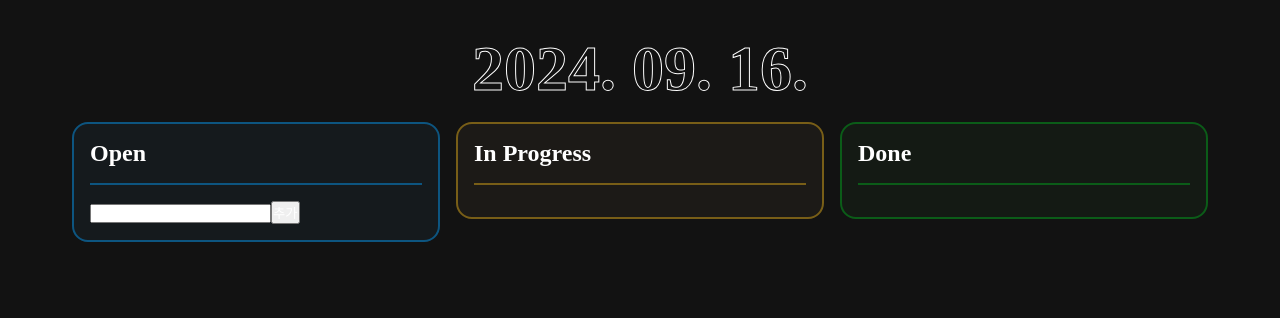
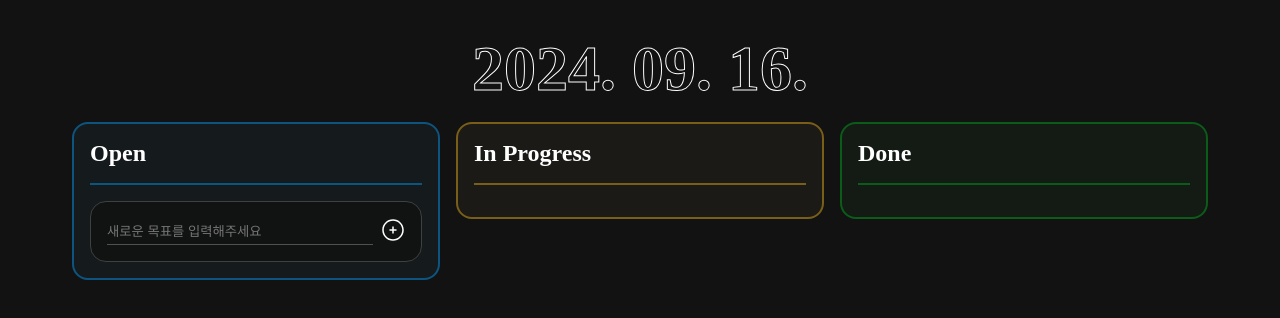
Before and after one commit to psst54/react-todo-20th, a React (Create React App) app: page / in a window 1280 px wide. Shown: the top 318 px of the page. Built offline with nearby package versions, Linux system fonts and the light colour scheme.

Commit message:
feat: make subject input form

```diff
--- /dev/null
+++ b/src/assets/AddIcon.js
@@ -0,0 +1,27 @@
+import { COLORS } from 'styles/constants';
+
+export default function AddIcon({
+  size = '1.5rem',
+  color = COLORS.TEXT.STANDARD,
+}) {
+  return (
+    <svg
+      width={size}
+      height={size}
+      viewBox="0 0 24 24"
+      fill="none"
+      xmlns="http://www.w3.org/2000/svg"
+    >
+      <path
+        d="M12.75 9C12.75 8.58579 12.4142 8.25 12 8.25C11.5858 8.25 11.25 8.58579 11.25 9L11.25 11.25H9C8.58579 11.25 8.25 11.5858 8.25 12C8.25 12.4142 8.58579 12.75 9 12.75H11.25V15C11.25 15.4142 11.5858 15.75 12 15.75C12.4142 15.75 12.75 15.4142 12.75 15L12.75 12.75H15C15.4142 12.75 15.75 12.4142 15.75 12C15.75 11.5858 15.4142 11.25 15 11.25H12.75V9Z"
+        fill={color}
+      />
+      <path
+        fill-rule="evenodd"
+        clip-rule="evenodd"
+        d="M12 1.25C6.06294 1.25 1.25 6.06294 1.25 12C1.25 17.9371 6.06294 22.75 12 22.75C17.9371 22.75 22.75 17.9371 22.75 12C22.75 6.06294 17.9371 1.25 12 1.25ZM2.75 12C2.75 6.89137 6.89137 2.75 12 2.75C17.1086 2.75 21.25 6.89137 21.25 12C21.25 17.1086 17.1086 21.25 12 21.25C6.89137 21.25 2.75 17.1086 2.75 12Z"
+        fill={color}
+      />
+    </svg>
+  );
+}
--- a/src/components/SubjectList/index.js
+++ b/src/components/SubjectList/index.js
@@ -3,12 +3,9 @@ import { useRef } from 'react';
 import { OPEN } from 'components/kanbanBoard/constants';
 import Subject from 'components/Subject';
 import useSubject from 'hooks/useSubject';
-import {
-  Container,
-  Input,
-  NewSubjectForm,
-  NewSubjectFormWrapper,
-} from './styles';
+import AddIcon from 'assets/AddIcon';
+import { Container, Input, NewSubjectForm } from './styles';
+import { Container as SubjectContainer } from 'components/Subject/styles';
 
 export default function SubjectList({ state }) {
   const { subjectList, addSubject } = useSubject();
@@ -27,7 +24,7 @@ function SubjectInput({ addSubject }) {
   const inputRef = useRef(null);
 
   return (
-    <NewSubjectFormWrapper>
+    <SubjectContainer>
       <NewSubjectForm
         onSubmit={(event) => {
           event.preventDefault();
@@ -35,9 +32,15 @@ function SubjectInput({ addSubject }) {
           inputRef.current.value = '';
         }}
       >
-        <Input ref={inputRef} />
-        <button>추가</button>
+        <Input
+          ref={inputRef}
+          type="text"
+          placeholder="새로운 목표를 입력해주세요"
+        />
+        <button>
+          <AddIcon />
+        </button>
       </NewSubjectForm>
-    </NewSubjectFormWrapper>
+    </SubjectContainer>
   );
 }
--- a/src/components/SubjectList/styles.js
+++ b/src/components/SubjectList/styles.js
@@ -6,8 +6,6 @@ export const Container = styled.ul`
   gap: 1rem;
 `;
 
-export const NewSubjectFormWrapper = styled.li``;
-
 export const NewSubjectForm = styled.form``;
 
 export const Input = styled.input``;
--- a/src/styles/constants.js
+++ b/src/styles/constants.js
@@ -9,7 +9,7 @@ export const COLORS = {
   },
 
   BORDER: {
-    STANDARD: '#ffffff',
+    STANDARD: '#505050',
     CARD: '#404040',
   },
 };
--- a/src/styles/globalStyles.js
+++ b/src/styles/globalStyles.js
@@ -25,6 +25,28 @@ const GlobalStyle = createGlobalStyle`
     background-color: ${COLORS.BACKGROUND.STANDARD};
   }
 
+  form {
+    display: flex;
+    gap: 0.5rem;
+    width: 100%;
+  }
+
+  input[type="text"] {
+    flex: 1;
+
+    background: transparent;
+
+    border: none;
+    border-bottom: 1px solid ${COLORS.BORDER.STANDARD};
+    outline: none;
+  }
+
+  button {
+    background: transparent;
+    border: none;
+    outline: none;
+    cursor: pointer;
+  }
 `;
 
 export default GlobalStyle;
```
